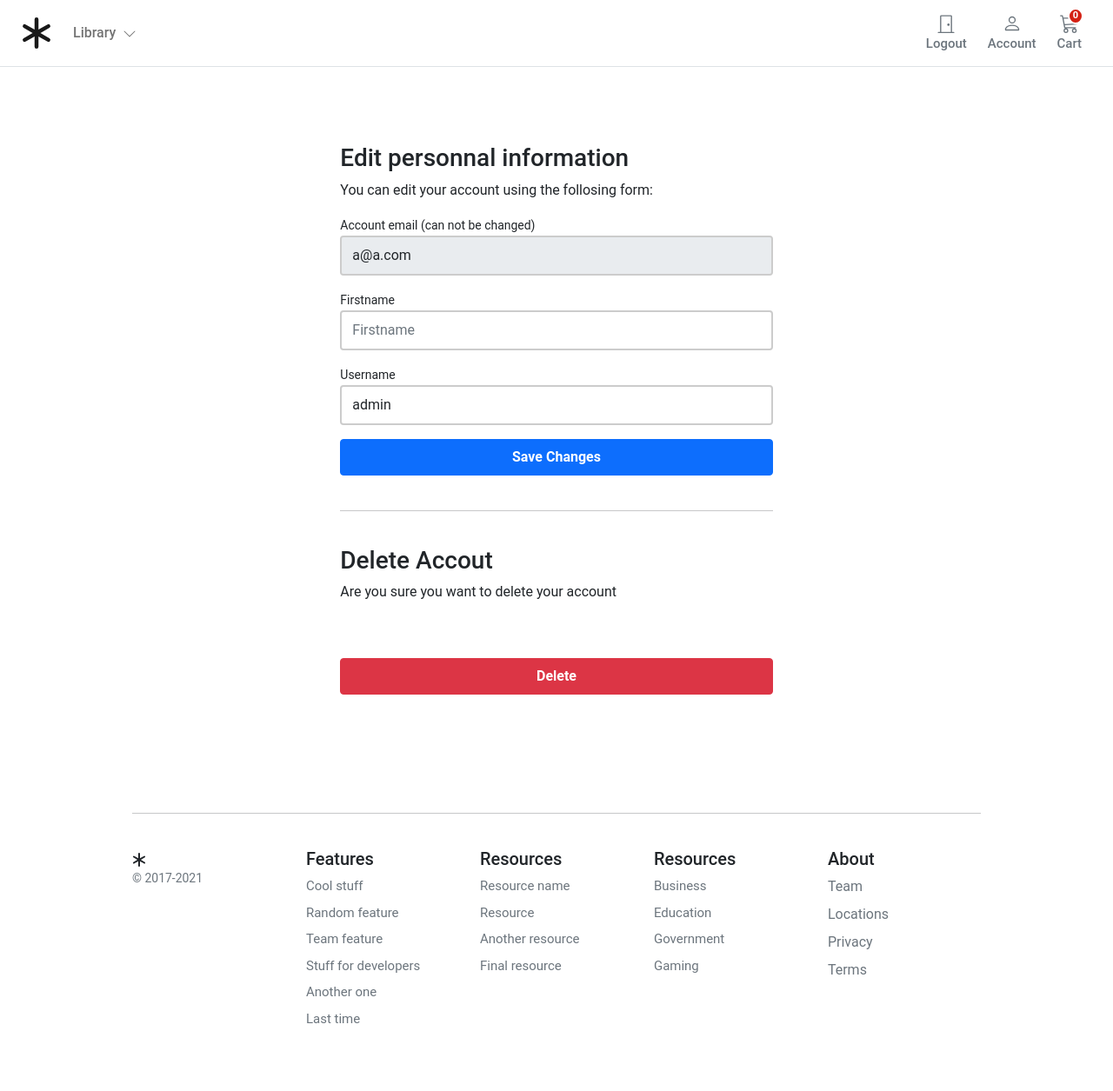
After one commit to ezzimo/Django-Ecommerce-Project, a Django app: page /account/profile/edit/ in a window 1280 px wide. The commit adds this page. Shown: the whole page at 87% size. Run offline with Django 3.2, Linux system fonts and the light colour scheme; a user stored in the database is signed in; data that the repository does not hold is empty; some libraries are stand-ins or nearby versions.

Commit message:
login template, user information edit and account delete fonctionalities

```diff
--- a/account/forms.py
+++ b/account/forms.py
@@ -1,15 +1,28 @@
 from django import forms
+from django.forms import fields
+from .models import UserBase
 from django.contrib.auth.forms import (AuthenticationForm, PasswordResetForm,
                                        SetPasswordForm)
 
-from .models import UserBase
-from django.utils.translation import gettext_lazy as _
+
+
+class UserLoginForm(AuthenticationForm):
+
+    username = forms.CharField(widget=forms.TextInput(
+        attrs={'class':'form-control mb-3', 'placeholder': 'Username', 'id': 'login-username'}))
+    password = forms.CharField(widget=forms.PasswordInput(
+        attrs={
+            'class': 'form-control',
+            'placeholder': 'Password',
+            'id': 'login-pwd',
+        }
+    ))
 
 
 class RegistrationForm(forms.ModelForm):
     user_name = forms.CharField(label='Enter Username', min_length=4, max_length=50, help_text='Required')
-    email = forms.EmailField(max_length=100, help_text=_('Required'), error_messages={'Required': 'Sorry, you will need an email'})
-    password = forms.CharField(label=_('Password'), widget=forms.PasswordInput)
+    email = forms.EmailField(max_length=100, help_text='Required', error_messages={'Required': 'Sorry, you will need an email'})
+    password = forms.CharField(label='Password', widget=forms.PasswordInput)
     password2 = forms.CharField(label='Repeat password', widget=forms.PasswordInput)
 
     class Meta:
@@ -46,3 +59,26 @@ class RegistrationForm(forms.ModelForm):
             {'class': 'form-control mb-3', 'placeholder': 'Password'})
         self.fields['password2'].widget.attrs.update(
             {'class': 'form-control', 'placeholder': 'Repeat Password'})
+
+
+class UserEditForm(forms.ModelForm):
+
+    email = forms.EmailField(
+        label='Account email (can not be changed)', max_length=200, widget=forms.TextInput(
+            attrs={'class': 'form-control mb-3', 'placeholder': 'email', 'id': 'form-email', 'readonly': 'readonly'}))
+    user_name = forms.CharField(
+        label='Username', min_length=4, max_length=50, widget=forms.TextInput(
+            attrs={'class': 'form-control mb-3', 'placeholder': 'Username', 'id': 'form-firstname'}))
+    first_name = forms.CharField(
+        label='Firstname', min_length=4, max_length=50, widget=forms.TextInput(
+            attrs={'class': 'form-control mb-3', 'placeholder': 'Firstname', 'id': 'form-lastname'}))
+
+    class Meta:
+        model = UserBase
+        fields = ('email', 'user_name', 'first_name',)
+
+    def __init__(self, *args, **kwargs):
+        super().__init__(*args, **kwargs)
+        self.fields['user_name'].required = True
+        self.fields['first_name'].required = True
+        self.fields['email'].required = True
--- a/account/urls.py
+++ b/account/urls.py
@@ -1,11 +1,19 @@
+from django.contrib.auth import views as auth_views
 from django.urls import include, path
+from django.views.generic import TemplateView
+
+from .forms import (UserLoginForm)
 from . import views
 
 app_name = 'account'
 
 urlpatterns = [
+    path('login/', auth_views.LoginView.as_view(template_name='account/registration/login.html', form_class=UserLoginForm), name='login'),
+    path('logout/', auth_views.LogoutView.as_view(next_page='/account/login/'),name='logout'),
     path('register/', views.account_register, name='register'),
     path('activate/<slug:uidb64>/<slug:token>/', views.account_activate, name='activate'),
-    # User's Dashboard link
     path('dashboard/', views.dashboard, name='dashboard'),
+    path('profile/edit/', views.edit_details, name='edit_details'),
+    path('profile/delete_user/', views.delete_user, name='delete_user'),
+    path('profile/delete_confirm/', TemplateView.as_view(template_name="account/user/delete_confirm.html"), name='delete_confirmation'),
 ]
--- a/account/views.py
+++ b/account/views.py
@@ -1,5 +1,6 @@
 from django.contrib.auth import login, logout
 from django.contrib.auth.decorators import login_required
+from django.contrib.auth.models import User
 from django.contrib.sites.shortcuts import get_current_site
 from django.http import HttpResponse
 from django.shortcuts import redirect, render
@@ -7,7 +8,7 @@ from django.template.loader import render_to_string
 from django.utils.encoding import force_bytes, force_text
 from django.utils.http import urlsafe_base64_decode, urlsafe_base64_encode
 
-from .forms import RegistrationForm
+from .forms import RegistrationForm, UserEditForm
 from .models import UserBase
 from .token import account_activation_token
 
@@ -16,6 +17,28 @@ from .token import account_activation_token
 def dashboard(request):
     return render(request,
                    'account/user/dashboard.html')
+
+@login_required
+def edit_details(request):
+    if request.method == 'POST':
+        user_form = UserEditForm(instance=request.user, data=request.POST)
+
+        if user_form.is_valid():
+            user_form.save()
+    else:
+        user_form = UserEditForm(instance=request.user)
+
+    return render(request, 'account/user/edit_details.html', {'user_form': user_form})
+
+
+@login_required
+def delete_user(request):
+    user = UserBase.objects.get(user_name=request.user)
+    user.is_active = False
+    user.save()
+    logout(request)
+    return redirect('account:delete_confirmation')
+
 
 def account_register(request):
 
--- a/templates/account/user/dashboard.html
+++ b/templates/account/user/dashboard.html
@@ -11,7 +11,7 @@
         </h1>
         <div class="col-12 d-flex justify-content-between">
           <div>Manage your <b>orders</b> and personal details</div>
-          <div><a href="">Change Details</a></div>
+          <div><a href="{% url 'account:edit_details' %}">Change Details</a></div>
         </div>
         <hr />
       </div>
--- /dev/null
+++ b/templates/account/user/edit_details.html
@@ -0,0 +1,72 @@
+{% extends '../../ecommerce_store/base.html' %}
+{% block title %} Edit Profile{% endblock title %}
+{% block content %}
+
+<style>
+    .account-form input {
+        border: 2px solid #ccc;
+        height: calc(2em + .75rem + 2px);
+    }
+
+    .account-form input:focus {
+        border-color: #1497ff;
+        box-shadow: none;
+    }
+</style>
+<div class="container-fluid">
+    <div class="row no-gutter">
+        <div class="col-md-12">
+            <div class="login d-flex align-items-center py-5">
+                <div class="container">
+                    <div class="row">
+                        <div class="col-12 col-lg-7 mx-auto">
+
+                            <form action="." class="account-form px-4 pt-4" method="post" enctype="multipart/form-data">
+
+                                <h3 class="mb-2 font-weight-bold">Edit personnal information</h3>
+
+                                {% if user_form.is_valid %}
+                                <div class="alert alert-primary" role="alert">
+                                    <Details>Details successfully updated!</Details>
+                                </div>
+                                <p class="small text-center pt-0">
+                                    <a href="{% url "account:dashboard" %}"> Back to your Dashboard</a>
+                                </p>
+                                {% else %}
+                                <p> You can edit your account using the follosing form:</p>
+                                {% endif %}
+
+                                {% if form.errors %}
+                                <div class="alert alert-primary" role="alert">
+                                    Errors: Please try again!
+                                </div>
+                                {% endif %}
+
+                                {% csrf_token %}
+                                <label class="small font-weight-bold"> {{user_form.email.label}}</label>
+                                {{ user_form.email }}
+                                <label class="small font-weight-bold">{{ user_form.first_name.label}}</label>
+                                {{ user_form.first_name }}
+                                <label class="small font-weight-bold">{{ user_form.user_name.label}}</label>
+                                {{ user_form.user_name }}
+
+                                <button class="btn btn-primary btn-block py-2 mb-4 mt 5 fw-bold w-100" type="submit"
+                                    value="Save changes">Save Changes</button>
+                                <hr class="mb-3">
+                            </form>
+                            <form action="{% url 'account:delete_user' %}" class="account-form px-4" method="post">
+                                {% csrf_token %}
+                                <p class="h3 pt-4 font-weigh-bold">Delete Accout</p>
+                                <p>Are you sure you want to delete your account</p>
+                                <button role="button" class="btn btn-danger btn-block py-2 mb-4 mt-5 fw-bold w-100"
+                                    type="submit">Delete</button>
+                            </form>
+                        </div>
+                    </div>
+                </div>
+            </div>
+        </div>
+    </div>
+</div>
+
+{% endblock content %}
--- a/templates/ecommerce_store/base.html
+++ b/templates/ecommerce_store/base.html
@@ -66,7 +66,8 @@
                     </button>
 
                     {% if user.is_authenticated %}
-                    <a type="button" role="button" href="" class="btn btn-outline-secondary border-0 basket-btn">
+                    <a type="button" role="button" href="{% url 'account:logout' %}"
+                        class="btn btn-outline-secondary border-0 basket-btn">
                         <div>
                             <svg xmlns="http://www.w3.org/2000/svg" width="22" height="22" fill="currentColor"
                                 class="bi bi-door-closed" viewBox="0 0 16 16">
@@ -78,7 +79,7 @@
                         <span class="fs15 fw500">Logout</span>
                     </a>
                     {% else %}
-                    <a type="button" role="button" href="" class="btn btn-outline-secondary border-0 basket-btn">
+                    <a type="button" role="button" href="{% url 'account:login' %}" class="btn btn-outline-secondary border-0 basket-btn">
                         <div>
                             <svg xmlns="http://www.w3.org/2000/svg" width="22" height="22" fill="currentColor"
                                 class="bi bi-door-closed" viewBox="0 0 16 16">
```
Also changed, not shown: templates/account/registration/login.html (added, +59 -0 lines), templates/account/registration/register.html (+6 -6 lines), templates/account/user/delete_confirm.html (added, +33 -0 lines), db.sqlite3.
